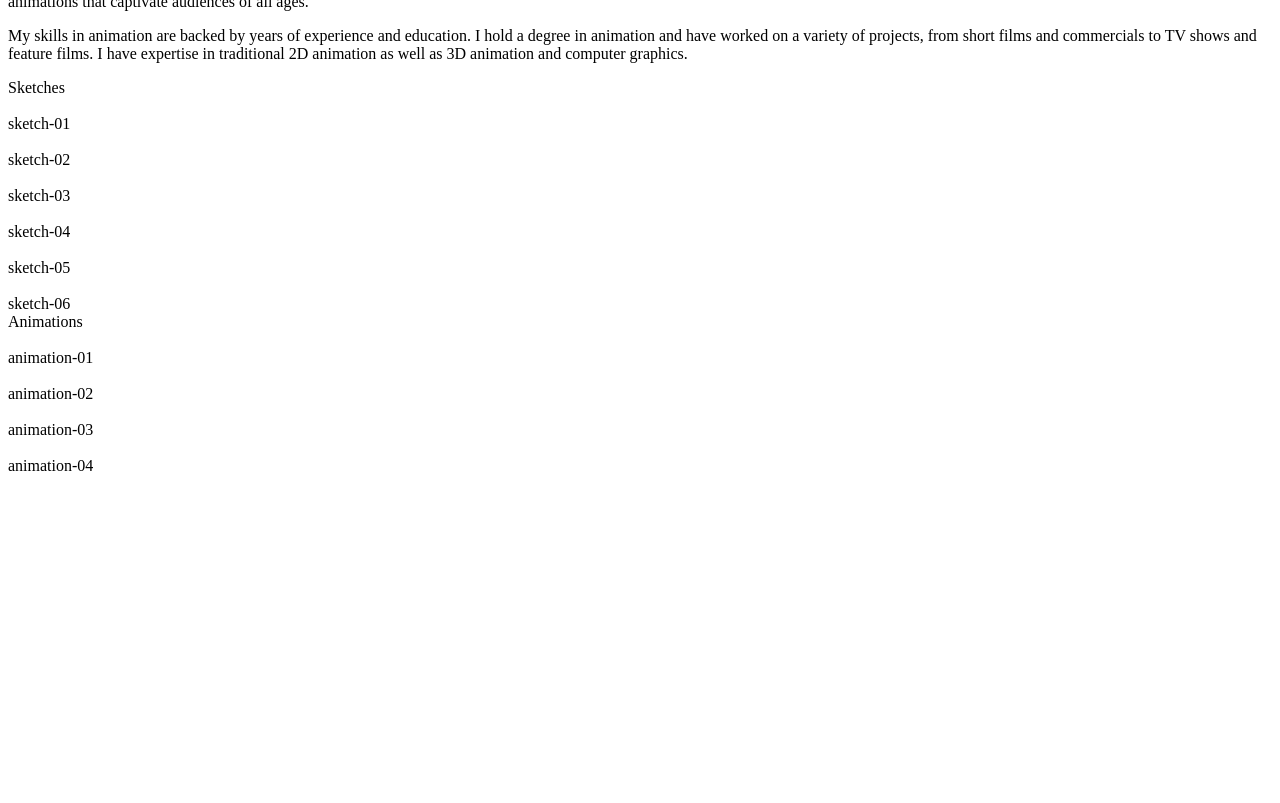
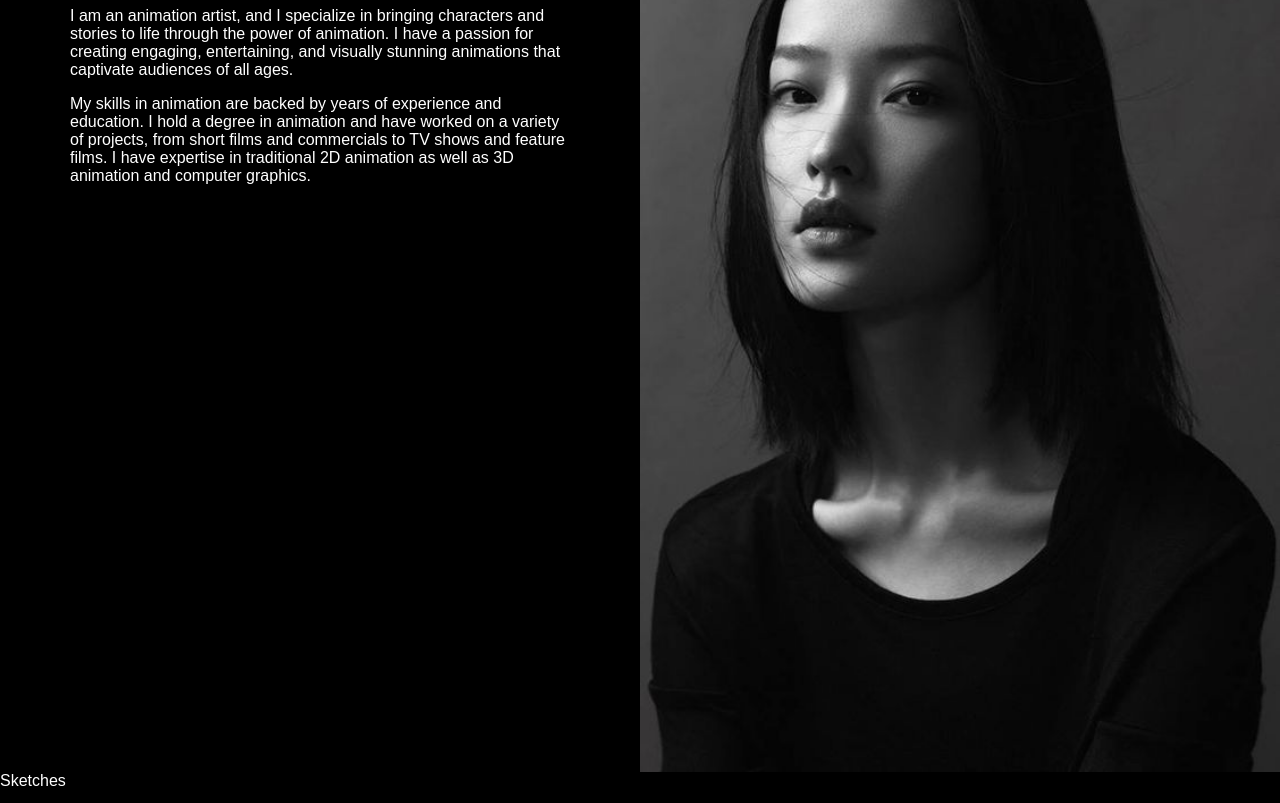
Before and after one commit to cyanliin/portfolio-demo, a plain HTML site: page index.html in a window 1280 px wide. Shown: the part 105-908 px from the top of the page. Before the commit the page ends 800 px from the top, so only its background shows below. Drawn offline with Linux system fonts and the light colour scheme.

Commit message:
增加 header 樣式 RWD

```diff
--- a/index.html
+++ b/index.html
@@ -5,15 +5,59 @@
     <meta http-equiv="X-UA-Compatible" content="IE=edge">
     <meta name="viewport" content="width=device-width, initial-scale=1.0">
     <title>My Portfolio</title>
+    <style>
+        /* 整個網站 */
+        body {
+            background-color: black; /* 黑色背景 */
+            color: white; /* 白色文字 */
+            margin: 0;
+            padding: 0;
+            font-family: sans-serif;
+        }
+        /* 上方自我介紹的部分 */
+        .header {
+        }
+        .header > .photo {
+            width: 100%;
+        }
+        .header > .content {
+            padding: 32px;
+        }
+        .header .photo2 {
+            display: none; /* 隱藏 */
+        }
+        /* 平板的大小以上，要套用的樣式 */
+        @media (min-width: 720px) {
+            .header {
+                display: flex; /* 讓小孩可以水平排列的設定 */
+            }
+            .header > .photo {
+                display: none;
+                width: 50%; /* 隱藏 */
+            }
+            .header > .content {
+                width: 50%;
+                max-width: 500px;
+                margin: 0 auto;
+            }
+            .header .photo2 {
+                display: block;  /* 顯示 */
+                width: 50%;
+            }
+        }
+    </style>
 </head>
 <body>
-
     <div class="header">
-        <h1 class="name">Peter Lin</h1>
-        <div class="intro">
-            <p>I am an animation artist, and I specialize in bringing characters and stories to life through the power of animation. I have a passion for creating engaging, entertaining, and visually stunning animations that captivate audiences of all ages.</p>
-            <p>My skills in animation are backed by years of experience and education. I hold a degree in animation and have worked on a variety of projects, from short films and commercials to TV shows and feature films. I have expertise in traditional 2D animation as well as 3D animation and computer graphics.</p>
+        <img class="photo" src="photo.jpg"> <!-- 加入圖片-->
+        <div class="content"> <!-- 將內容包起來一起給內距 -->
+            <h1 class="name">Peter Lin</h1>
+            <div class="intro">
+                <p>I am an animation artist, and I specialize in bringing characters and stories to life through the power of animation. I have a passion for creating engaging, entertaining, and visually stunning animations that captivate audiences of all ages.</p>
+                <p>My skills in animation are backed by years of experience and education. I hold a degree in animation and have worked on a variety of projects, from short films and commercials to TV shows and feature films. I have expertise in traditional 2D animation as well as 3D animation and computer graphics.</p>
+            </div>
         </div>
+        <img class="photo2" src="photo.jpg"> <!-- 加入圖片-->
     </div>
     <div class="works">
         <div class="work-group">
```
Also changed, not shown: photo.jpg (added).
